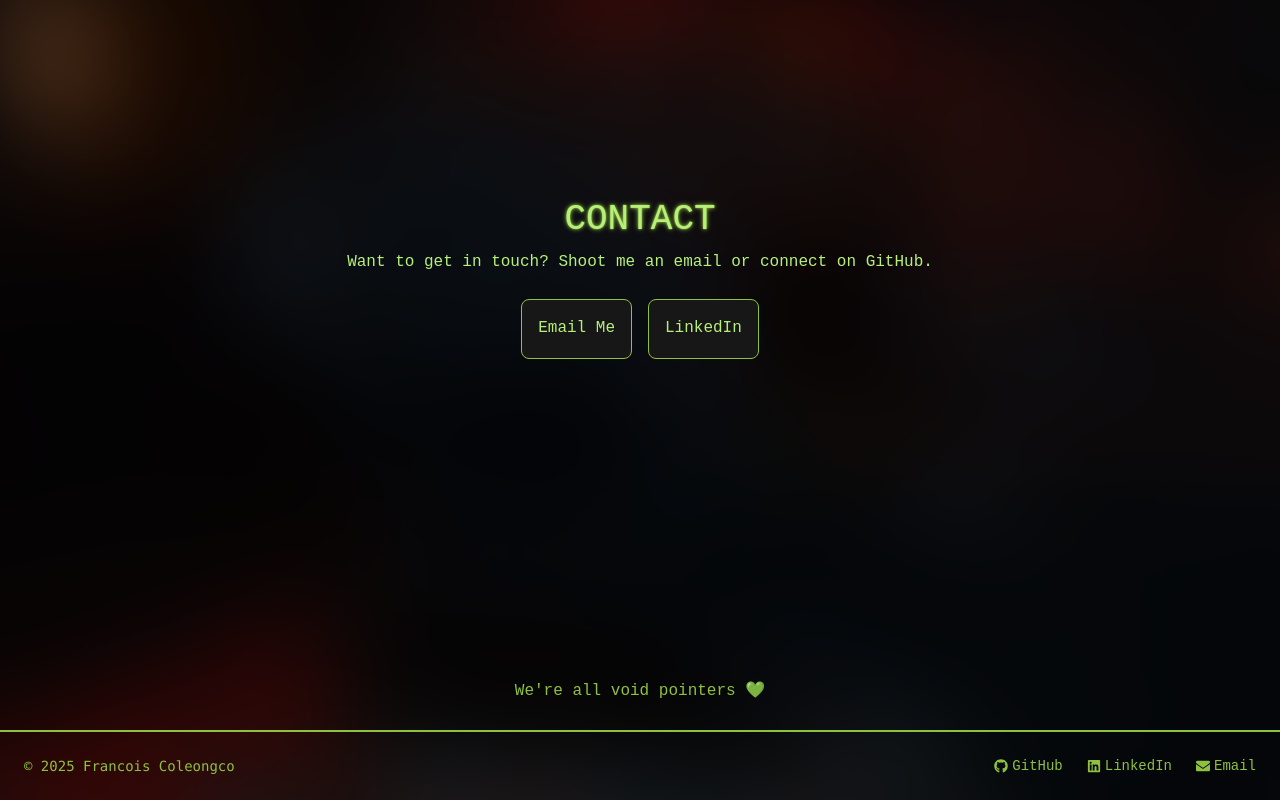
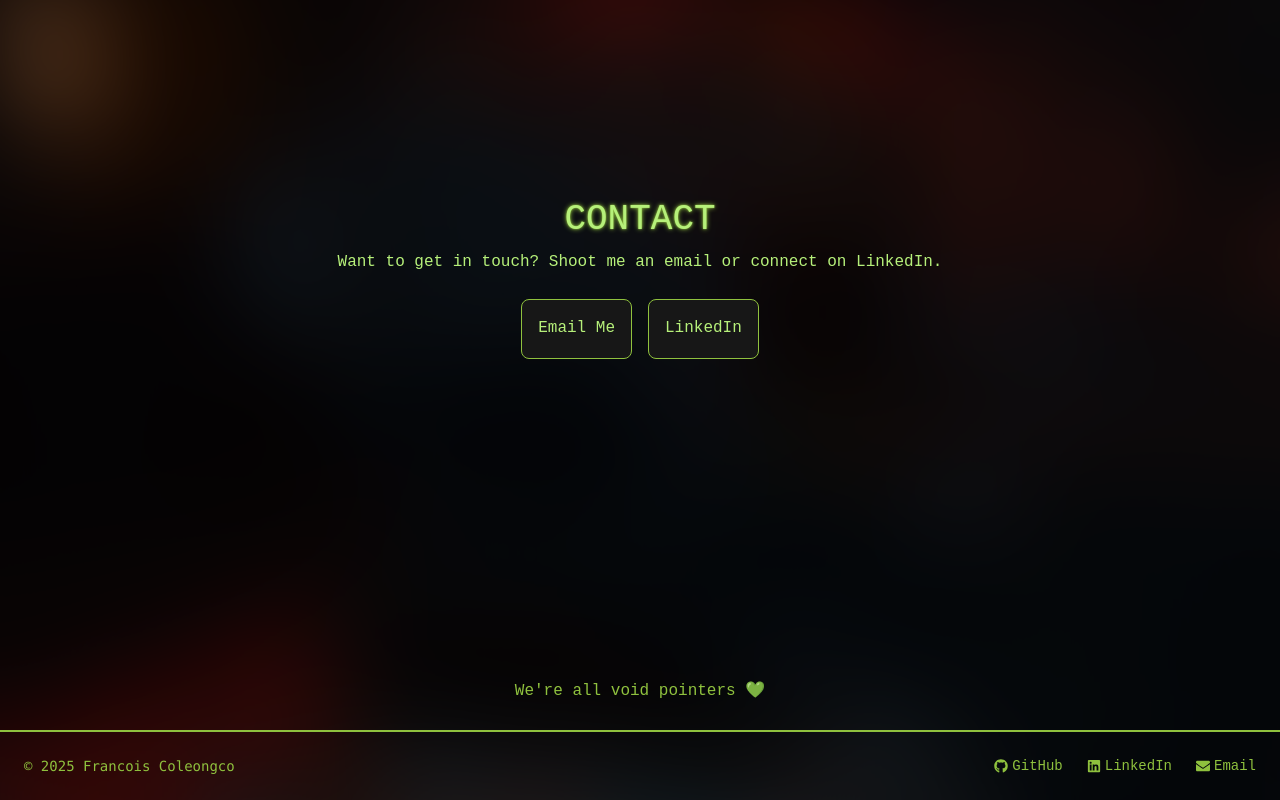
Before and after one commit to Francois-Coleongco/fransys, a Next.js app: page / in a window 1280 px wide. Shown: the part 938-1738 px from the top of the page. Built offline with nearby package versions, Linux system fonts and the light colour scheme.

Commit message:
Update page.tsx

```diff
--- a/src/app/page.tsx
+++ b/src/app/page.tsx
@@ -133,7 +133,7 @@ export default function Home() {
 			>
 				<h2 className="pipboy-flicker text-4xl mb-4">CONTACT</h2>
 				<p className="text-[var(--text-green)] mb-6">
-					Want to get in touch? Shoot me an email or connect on GitHub.
+					Want to get in touch? Shoot me an email or connect on LinkedIn.
 				</p>
 				<div className="flex flex-col md:flex-row gap-4">
 					<a
```
